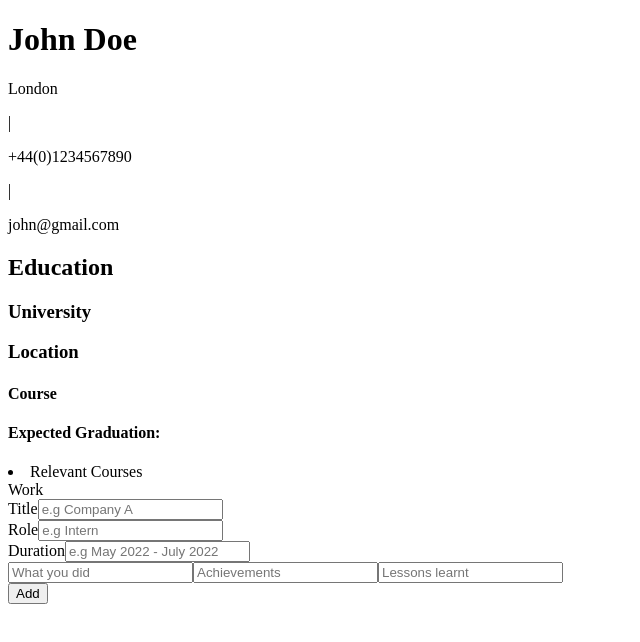
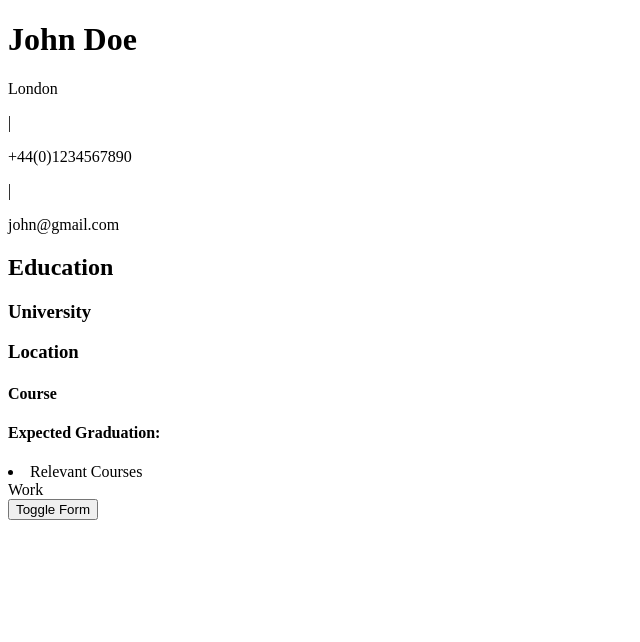
Before and after one commit to wrainf/cv-creator, a React (Create React App) app: page / in a window 1280 px wide. Shown: the top 642 px of the page, without its empty margins (0-640 px from the left). Built offline with nearby package versions, Linux system fonts and the light colour scheme.

Commit message:
completed toggle form function

```diff
--- a/src/components/AddInfo.js
+++ b/src/components/AddInfo.js
@@ -6,6 +6,7 @@ class AddInfo extends Component {
   constructor(props) {
     super(props);
     this.state = {
+      form: false,
       info: {
         title: '',
         role: '',
@@ -124,13 +125,14 @@ class AddInfo extends Component {
     console.log(this.state);
   }
 
+  toggleForm = () => {
+    this.setState({
+      form: !this.state.form,
+    });
+  }
 
-  render() {
-    return (
-      <div>
-        <div>{this.props.title}</div>
-        <Overview infos={this.state.infos}/>
-        <form id="add-info">
+  form = () => {
+    return <form id="add-info">
     <div>
       <label htmlFor="title">Title</label>
       <input id='title' type="text" value={this.state.info.title} onChange={this.setNewTitle} placeholder='e.g Company A'/>
@@ -154,9 +156,20 @@ class AddInfo extends Component {
     </div>
     <button type="submit" onClick={this.addInfo}>Add</button>
 </form>
+  }
 
 
 
+
+  render() {
+    return (
+      <div>
+        <div>
+          <div>{this.props.title}</div>
+          <button onClick={this.toggleForm}>Toggle Form</button>
+        </div>
+        <Overview infos={this.state.infos}/>
+        {this.state.form ? this.form() : null}
       </div>
     )
   }
```
Lines whose indentation alone changed are shown as unchanged.
